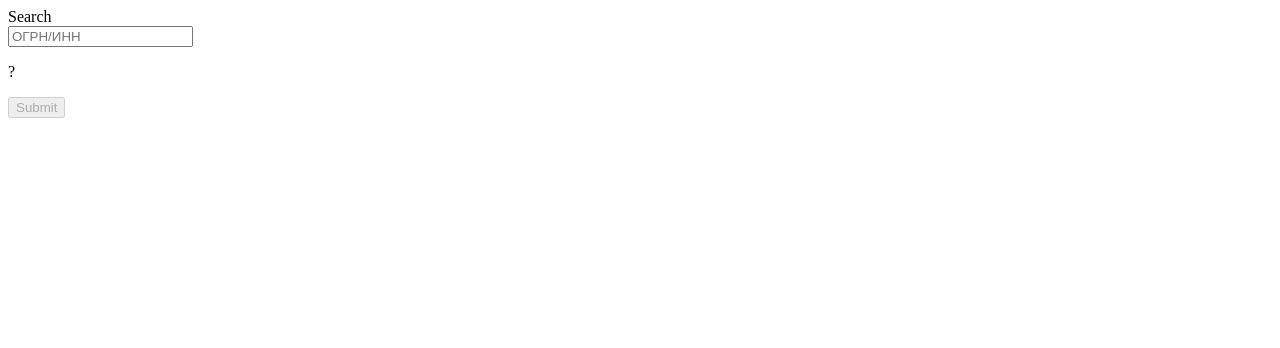
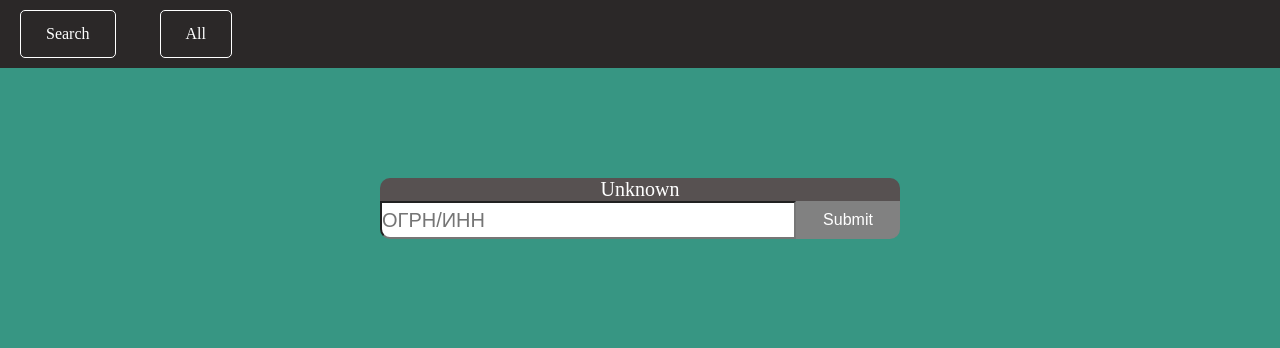
Before and after one commit to KamilRizatdinov/test_task, a Django app: page /app/ in a window 1280 px wide. Shown: the top 348 px of the page. Run offline with Django 3.2, Linux system fonts and the light colour scheme; data that the repository does not hold is empty.

Commit message:
Add styling

```diff
--- a/app/urls.py
+++ b/app/urls.py
@@ -7,4 +7,5 @@ app_name = 'app'
 urlpatterns = [
     path('', views.index, name='index'),
     path('query/', views.query, name='query'),
+    path('all/', views.all, name='all'),
 ]
--- a/app/views.py
+++ b/app/views.py
@@ -2,6 +2,7 @@ import json
 
 from django.shortcuts import render, reverse
 from django.http import HttpResponseRedirect
+from django.utils import timezone
 import requests
 
 from app.models import Subject
@@ -19,6 +20,17 @@ def index(request):
                   context={'subject': subject})
 
 
+def all(request):
+    try:
+        subjects_list = Subject.objects.all().order_by('-request_time')
+    except IndexError:
+        subjects_list = None
+
+    return render(request=request,
+                  template_name='app/all.html',
+                  context={'subjects_list': subjects_list})
+
+
 def query(request):
     endpoint = "https://rmsp.nalog.ru/search-proc.json"
     query_string = request.POST['query']
@@ -31,7 +43,8 @@ def query(request):
         data = json_data[0]
         subject = Subject(
             inn=data['inn'],
-            orgn=data['ogrn'],
+            request_time=timezone.now(),
+            ogrn=data['ogrn'],
             cityname=data['cityname'],
             citytype=data['citytype'],
             registration_date=data['dtregistry'],
--- /dev/null
+++ b/static/app/css/base.css
@@ -0,0 +1,9 @@
+* {
+	margin: 0;
+	padding: 0;
+	box-sizing: border-box;
+}
+
+body {
+	background-color: #379683;
+}
--- /dev/null
+++ b/static/app/css/button.css
@@ -0,0 +1,12 @@
+.button {
+    background-color: rgb(43, 40, 40);
+    border: none;
+    color: white;
+    padding: 10px 20px;
+    text-align: center;
+    font-size: 16px;
+}
+
+.button:disabled {
+    background-color: #818181;
+}
--- /dev/null
+++ b/static/app/css/content.css
@@ -0,0 +1,27 @@
+.content-wrapper {
+    text-align: center;
+}
+
+.content-holder {
+    margin: auto;
+    margin-top: 30px;
+    width: 80%;
+    border-radius: 10px;
+
+    box-shadow: 10px 10px 100px 10px rgba(60, 60, 60, 0.34);
+    background-color: white;
+}
+
+.name-holder {
+    border-radius: 10px 10px 0 0;
+    overflow: hidden;
+    border-bottom: 1px solid black;
+    padding: 10px 0 10px 0;
+    background-color: rgb(43, 40, 40);
+    color: white;
+}
+
+.data-holder {
+    text-align: left;
+    padding: 10px 0 10px 20px;
+}
--- /dev/null
+++ b/static/app/css/menu.css
@@ -0,0 +1,28 @@
+.menu-wrapper li {
+    padding: 10px 20px 10px 20px;
+    display: inline-block;
+}
+
+.menu-wrapper a {
+    border-radius: 5px;
+    border: 1px solid white;
+}
+
+.menu-wrapper a:link, .menu-wrapper a:visited {
+    color: white;
+    padding: 14px 25px;
+    text-align: center;
+    text-decoration: none;
+    display: inline-block;
+}
+
+.menu-wrapper a:hover, .menu-wrapper a:active {
+    border: 1px dashed white;
+}
+
+.menu-wrapper {
+    position: sticky;
+    top: 0;
+    background-color: rgb(43, 40, 40);
+    width: 100%;
+}
--- /dev/null
+++ b/static/app/css/search-form.css
@@ -0,0 +1,33 @@
+.form-wrapper {
+    display: flex;
+    margin: 100px;
+    text-align: center;
+}
+
+.form-wrapper form {
+    padding: 10px;
+    margin: auto;
+    width: 50%;
+    display: flex;
+    flex-wrap: wrap;
+
+}
+
+#query-type {
+    width: 100%;
+    font-size: 20px;
+    background-color: rgb(87, 81, 81);
+    color: white;
+    border-radius: 10px 10px 0 0;
+}
+
+#query {
+    width: 80%;
+    font-size: 20px;
+    border-radius: 0 0 0 10px;
+}
+
+#submit-btn {
+    width: 20%;
+    border-radius: 0 0 10px 0;
+}
--- a/templates/app/index.html
+++ b/templates/app/index.html
@@ -4,32 +4,43 @@
 <head>
     <meta charset="UTF-8">
     <title>App</title>
-    <link rel="stylesheet" type="text/css" href="{% static 'app/css/index.css' %}">
+    <link rel="stylesheet" type="text/css" href="{% static 'app/css/base.css' %}">
+    <link rel="stylesheet" type="text/css" href="{% static 'app/css/search-form.css' %}">
+    <link rel="stylesheet" type="text/css" href="{% static 'app/css/menu.css' %}">
+    <link rel="stylesheet" type="text/css" href="{% static 'app/css/content.css' %}">
+    <link rel="stylesheet" type="text/css" href="{% static 'app/css/button.css' %}">
+
 </head>
 <body>
+    {% include 'app/menu.html' %}
     <div class="form-wrapper">
         <form method="post" action="{% url 'app:query' %}">
             {% csrf_token %}
-            <div class="header-holder">
-                <label>Search</label><br>
-            </div>
+            <p id="query-type">Unknown</p>
             <input class="input-area" id="query" type="text" name="query" maxlength="100" placeholder="ОГРН/ИНН" required><br>
-            <p id="query-type">?</p>
             <input id="submit-btn" class="button" type="submit" disabled>
         </form>
     </div>
 
+    {% if subject %}
     <div class="content-wrapper">
-        {% if subject %}
+        <div class="content-holder">
+            <div class="name-holder">
                 <h3>{{ subject.name_ex }}</h3>
+            </div>
+
+            <div class="data-holder">
                 <p>INN: {{ subject.inn }}</p>
                 <p>OGRN: {{ subject.ogrn }}</p>
                 <p>CITYNAME: {{ subject.cityname }}</p>
                 <p>CITYTYPE: {{ subject.citytype }}</p>
                 <p>DESCRIPTION: {{ subject.description }}</p>
                 <p>REGISTRATION DATE: {{ subject.registration_date }}</p>
+            </div>
+        </div>
+    </div>
     {% endif %}
-    </div>
+
     <script src="{% static 'app/js/index.js' %}"></script>
 </body>
 </html>
--- /dev/null
+++ b/templates/app/menu.html
@@ -0,0 +1,7 @@
+{% load static %}
+<div class="menu-wrapper">
+    <ul>
+        <li><a href="{% url 'app:index' %}">Search</a></li>
+        <li><a href="{% url 'app:all' %}">All</a></li>
+    </ul>
+</div>
```
Also changed, not shown: templates/app/all.html (added, +34 -0 lines), static/app/css/index.css (deleted). Lines whose indentation alone changed are shown as unchanged.
